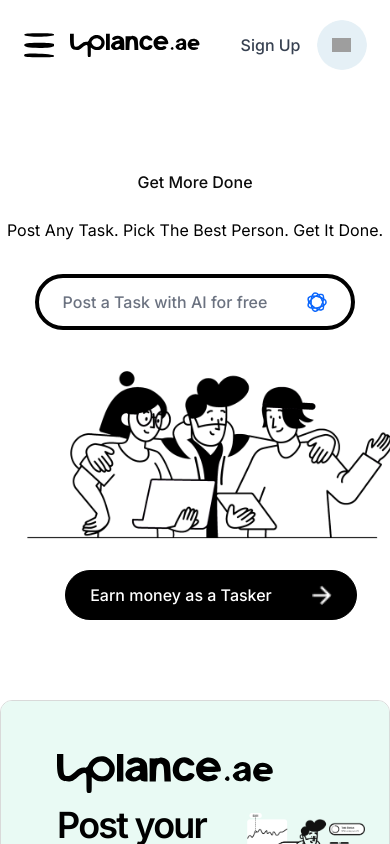
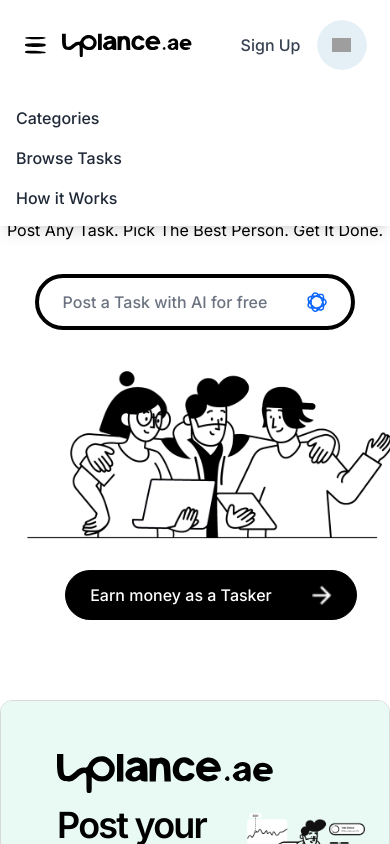
Before and after one commit to vasudhaghule/Newpage, a Next.js app: page / in a window 390 px wide. Both pictures are taken after a click on the button "Open menu". Shown: the top 844 px of the page. Built offline with nearby package versions, Linux system fonts and the light colour scheme; grey boxes are pictures that could not be loaded.

Commit message:
Update Header.tsx

```diff
--- a/src/sections/Header.tsx
+++ b/src/sections/Header.tsx
@@ -1,23 +1,29 @@
 "use client";
 
 import LogoIcon from "@/assets/logo.svg";
-import React from "react";
+import React, { useState } from "react";
 import MenuIcon from "@/assets/icon-menu.svg";
 import { Button } from "@/components/Button";
 import Rect from "@/assets/Rectangle.png";
 import CircleP from "@/assets/Recp.png";
 
 export const Header = () => {
+  const [menuOpen, setMenuOpen] = useState(false);
+
   return (
     <header className="h-auto z-20 sticky inset-0 backdrop-blur-md py-3 bg-white bg-opacity-90">
       <div className="container mx-auto px-4 py-2 flex items-center justify-between">
         {/* Mobile View: Menu Icon and Logo */}
         <div className="flex items-center gap-4 md:hidden">
-          <button aria-label="Open menu">
-            <MenuIcon className="h-18.33 w-22.76" alt="Menu Icon" />
+          <button
+            aria-label="Open menu"
+            aria-expanded={menuOpen}
+            onClick={() => setMenuOpen(!menuOpen)}
+          >
+            <MenuIcon className="h-[18.33px] w-[22.76px]" alt="Menu Icon" />
           </button>
           <a href="#" className="flex items-center" aria-label="Home">
-            <LogoIcon className="h-6 w-auto md:h-8 lg:h-10" alt="Logo" />
+            <LogoIcon className="h-6 w-auto" alt="Logo" />
           </a>
         </div>
 
@@ -26,7 +32,7 @@ export const Header = () => {
           <a href="#" className="flex items-center" aria-label="Home">
             <LogoIcon className="h-8 w-auto" alt="Logo" />
           </a>
-          <nav className="hidden md:flex gap-10 text-sm">
+          <nav className="flex gap-10 text-sm">
             <a href="#" className="text-black-900 font-medium">
               Categories
             </a>
@@ -41,6 +47,7 @@ export const Header = () => {
             Post a Task
           </Button>
         </div>
+
         {/* Right Section */}
         <div className="flex items-center gap-4 md:gap-10">
           {/* Mobile View: Sign Up and Image */}
@@ -67,10 +74,7 @@ export const Header = () => {
                 />
               </div>
             </div>
-
           </div>
-</div>
-
 
           {/* Desktop View: Sign Up, Log In, Become a Tasker */}
           <div className="hidden md:flex items-center gap-10">
@@ -95,7 +99,24 @@ export const Header = () => {
             </Button>
           </div>
         </div>
+      </div>
 
+      {/* Mobile Dropdown Menu */}
+      {menuOpen && (
+        <div className="md:hidden absolute top-full left-0 w-full bg-white shadow-lg">
+          <nav className="flex flex-col gap-4 p-4">
+            <a href="#" className="text-gray-800 hover:text-black font-medium">
+              Categories
+            </a>
+            <a href="#" className="text-gray-800 hover:text-black font-medium">
+              Browse Tasks
+            </a>
+            <a href="#" className="text-gray-800 hover:text-black font-medium">
+              How it Works
+            </a>
+          </nav>
+        </div>
+      )}
     </header>
   );
 };
```
Lines whose indentation alone changed are shown as unchanged.
